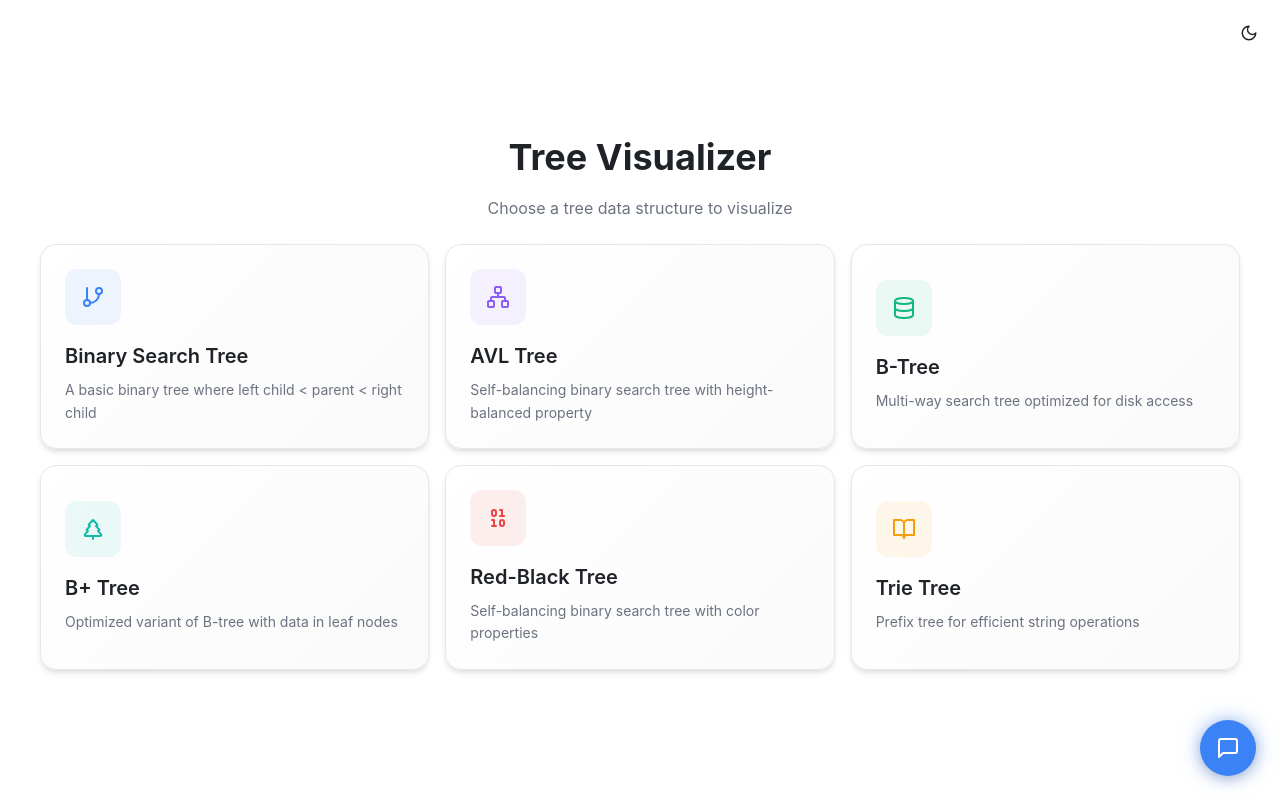
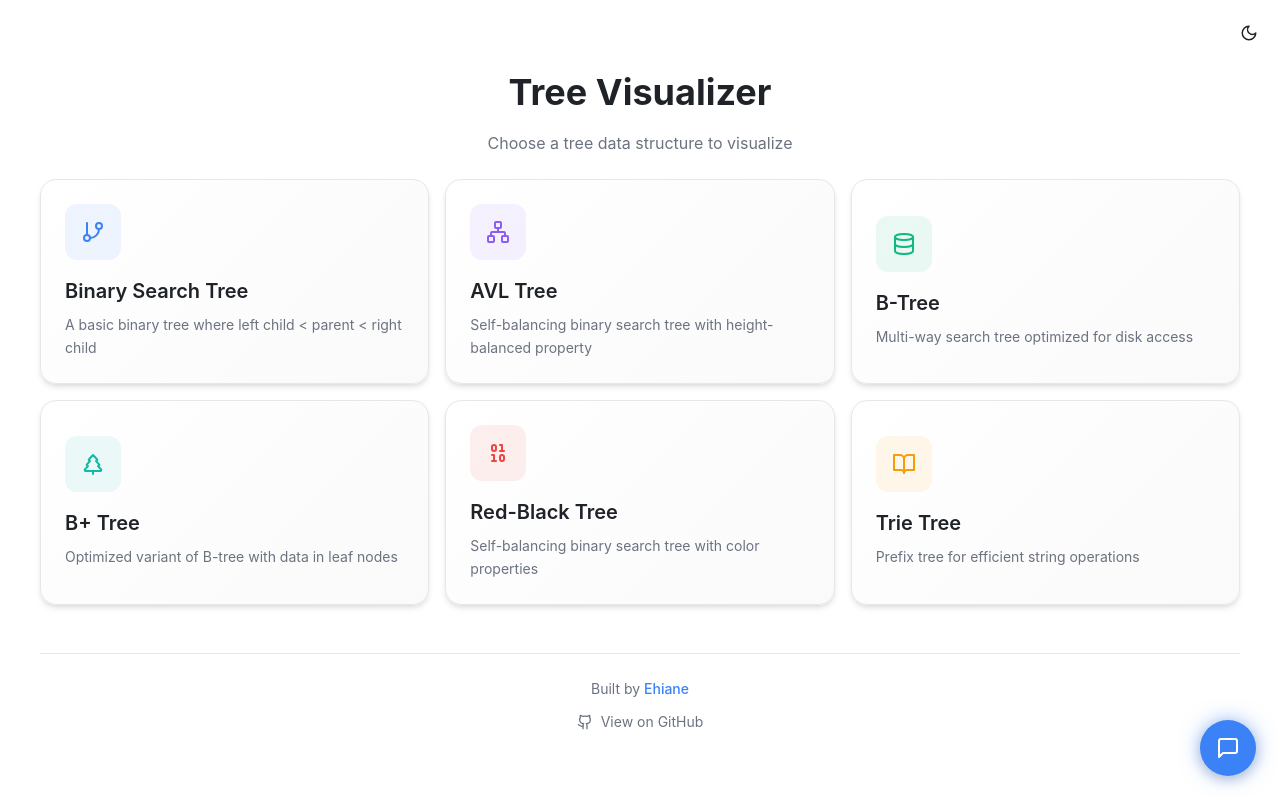
Before and after one commit to Ehiane/TreeVisualizer, a React (Vite) app: page / in a window 1280 px wide. Built offline with nearby package versions, Linux system fonts and the light colour scheme.

Commit message:
added MIT licence for crediting, and credits on footer

```diff
--- a/src/components/TreeSelectionPage.tsx
+++ b/src/components/TreeSelectionPage.tsx
@@ -1,5 +1,5 @@
 import { useNavigate } from 'react-router-dom';
-import { Moon, Sun, GitBranch, Network, Database, TreePine, Binary, BookOpen } from 'lucide-react';
+import { Moon, Sun, GitBranch, Network, Database, TreePine, Binary, BookOpen, Github } from 'lucide-react';
 import { useState, useEffect } from 'react';
 import styles from '../styles/app.module.css';
 
@@ -209,6 +209,52 @@ export function TreeSelectionPage() {
             </button>
           ))}
         </div>
+
+        {/* Footer */}
+        <footer style={{
+          marginTop: '48px',
+          paddingTop: '24px',
+          borderTop: '1px solid var(--border)',
+          textAlign: 'center',
+        }}>
+          <p style={{
+            fontSize: '14px',
+            color: 'var(--fg-muted)',
+            margin: '0 0 12px 0',
+          }}>
+            Built by <a
+              href="https://github.com/Ehiane"
+              target="_blank"
+              rel="noopener noreferrer"
+              style={{
+                color: 'var(--accent-9)',
+                textDecoration: 'none',
+                fontWeight: 500,
+              }}
+            >
+              Ehiane
+            </a>
+          </p>
+          <a
+            href="https://github.com/Ehiane/TreeVisualizer"
+            target="_blank"
+            rel="noopener noreferrer"
+            style={{
+              display: 'inline-flex',
+              alignItems: 'center',
+              gap: '8px',
+              fontSize: '14px',
+              color: 'var(--fg-muted)',
+              textDecoration: 'none',
+              transition: 'color 0.2s',
+            }}
+            onMouseEnter={(e) => e.currentTarget.style.color = 'var(--accent-9)'}
+            onMouseLeave={(e) => e.currentTarget.style.color = 'var(--fg-muted)'}
+          >
+            <Github size={16} />
+            View on GitHub
+          </a>
+        </footer>
       </div>
     </div>
   );
```
Also changed, not shown: 1 other file (tests, documents, lock files or other folders).
